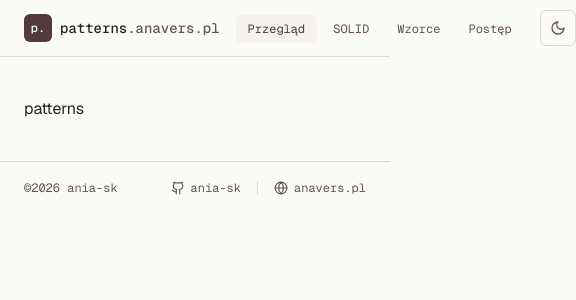
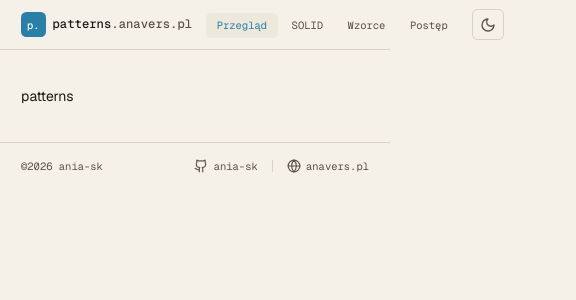
Before and after one commit to ania-sk/patterns, a Next.js app: page / in a window 390 px wide. Shown: the top 300 px of the page, 576 px wide, since content can reach past the window. Built offline with nearby package versions, Linux system fonts and the light colour scheme.

Commit message:
style: globals.css — design tokens, dark/light mode, prose, mobile-first base

```diff
--- a/src/app/globals.css
+++ b/src/app/globals.css
@@ -1,62 +1,219 @@
 @import "tailwindcss";
 @plugin "@tailwindcss/typography";
 
-/* ─── Design tokens ─────────────────────────────────────────── */
 @theme {
-  /* Kolory — mapowane na CSS variables */
+  --font-sans: var(--font-geist-sans), system-ui, sans-serif;
+  --font-mono: var(--font-geist-mono), "Courier New", monospace;
+
   --color-background: var(--background);
   --color-surface: var(--surface);
   --color-surface-hover: var(--surface-hover);
   --color-border: var(--border);
+  --color-border-hi: var(--border-hi);
+
+  --color-text-primary: var(--text-primary);
+  --color-text-muted: var(--text-muted);
+  --color-text-faint: var(--text-faint);
+
   --color-accent: var(--accent);
   --color-accent-hover: var(--accent-hover);
+  --color-accent-bg: var(--accent-bg);
+  --color-accent-mid: var(--accent-mid);
+  --color-accent-border: var(--accent-border);
+
   --color-success: var(--success);
   --color-warning: var(--warning);
   --color-info: var(--info);
-  --color-text-primary: var(--text-primary);
-  --color-text-muted: var(--text-muted);
+  --color-bad: var(--bad);
 
-  /* Fonty */
-  --font-sans: var(--font-geist-sans), system-ui, sans-serif;
-  --font-mono: var(--font-geist-mono), monospace;
+  /* ─── Animacje ───────────────────────────────────────────────── */
+  --ease-drawer: cubic-bezier(0.4, 0, 0.2, 1);
 }
 
-/* ─── CSS variables per motyw ───────────────────────────────── */
+/* ─── Light mode (default) ──────────────────────────────────────── */
 :root {
-  --background: #fafaf8;
-  --surface: #ffffff;
-  --surface-hover: #f5f2f1;
+  --background: #f5f0e8;
+  --surface: #fdfaf4;
+  --surface-hover: #ede8dc;
 
-  --text-primary: #28231c;
-  --text-muted: #655356;
-  --border: #ddd7d4;
+  --text-primary: #1c1814;
+  --text-muted: #5a5148;
+  --text-faint: #9a9088;
 
-  --accent: #513b3c;
-  --accent-hover: #655356;
+  --border: #d8d2c6;
+  --border-hi: #c4bdb0;
 
-  --success: #2e8b57;
-  --warning: #c27c2c;
-  --info: #5aafcf;
+  --accent: #2a7fa8;
+  --accent-hover: #1a5f84;
+  --accent-bg: #e4f4fb;
+  --accent-mid: #2a7fa8;
+  --accent-border: #a8d8ee;
+
+  --success: #2e7d52;
+  --warning: #a0621a;
+  --info: #2a7fa8;
+  --bad: #a03030;
+
+  --plum: #513b3c;
+  --taupe: #655356;
 }
 
+/* ─── Dark mode — zarządzany przez next-themes (.dark na <html>) ─── */
 .dark {
-  --background: #070707;
-  --surface: #28231c;
-  --surface-hover: #332c24;
+  --background: #0f0c09;
+  --surface: #1a1510;
+  --surface-hover: #241e18;
 
-  --text-primary: #fafafa;
-  --text-muted: #b3a4a6;
-  --border: #513b3c;
+  --text-primary: #ede8e0;
+  --text-muted: #9e9188;
+  --text-faint: #5e564e;
+
+  --border: #2e2720;
+  --border-hi: #403830;
 
   --accent: #c1eeff;
-  --accent-hover: #d8f4ff;
+  --accent-hover: #e8f8ff;
+  --accent-bg: #0d1e2a;
+  --accent-mid: #4a8faa;
+  --accent-border: #1a3d54;
 
-  --success: #4caf72;
+  --success: #6dbfa0;
   --warning: #d9a441;
   --info: #c1eeff;
+  --bad: #c07070;
+
+  --plum: #6b4a4b;
+  --taupe: #655356;
 }
-/* ─── Reset ─────────────────────────────────────────────────── */
+
+/* ─── Reset i typografia bazowa ─────────────────────────────────── */
+*,
+*::before,
+*::after {
+  box-sizing: border-box;
+}
+
+html {
+  /* Płynny rozmiar bazowy: 14px mobile → 16px desktop */
+  font-size: clamp(14px, 1.5vw, 16px);
+  /* Zapobiega zoomowi na iOS przy fokusie inputa */
+  -webkit-text-size-adjust: 100%;
+  text-size-adjust: 100%;
+  scroll-behavior: smooth;
+}
+
 body {
+  background-color: var(--background);
   color: var(--text-primary);
-  background: var(--background);
+  font-family: var(--font-sans);
+  line-height: 1.6;
+
+  overflow-x: hidden;
+  -webkit-font-smoothing: antialiased;
+  -moz-osx-font-smoothing: grayscale;
 }
+
+/* ─── Bloki kodu — zawsze ciemne niezależnie od motywu ─────────── */
+/* (konwencja: kod źródłowy = terminal, nie zmienia się z motywem)  */
+.code-block-wrap {
+  background: #070707;
+  color: #d0c8b8;
+}
+
+:focus-visible {
+  outline: 2px solid var(--accent);
+  outline-offset: 2px;
+  border-radius: 2px;
+}
+
+::-webkit-scrollbar {
+  width: 6px;
+  height: 6px;
+}
+::-webkit-scrollbar-track {
+  background: transparent;
+}
+::-webkit-scrollbar-thumb {
+  background: var(--border-hi);
+  border-radius: 3px;
+}
+::-webkit-scrollbar-thumb:hover {
+  background: var(--text-faint);
+}
+
+@keyframes slide-in-right {
+  from {
+    transform: translateX(100%);
+  }
+  to {
+    transform: translateX(0);
+  }
+}
+
+@keyframes slide-out-right {
+  from {
+    transform: translateX(0);
+  }
+  to {
+    transform: translateX(100%);
+  }
+}
+
+@keyframes fade-in {
+  from {
+    opacity: 0;
+  }
+  to {
+    opacity: 1;
+  }
+}
+
+/* ─── Typografia MDX (prose) — nadpisanie domyślnych kolorów ────── */
+/* Tailwind typography plugin używa --tw-prose-* variables          */
+.prose {
+  --tw-prose-body: var(--text-muted);
+  --tw-prose-headings: var(--text-primary);
+  --tw-prose-lead: var(--text-muted);
+  --tw-prose-links: var(--accent);
+  --tw-prose-bold: var(--text-primary);
+  --tw-prose-counters: var(--text-faint);
+  --tw-prose-bullets: var(--border-hi);
+  --tw-prose-hr: var(--border);
+  --tw-prose-quotes: var(--text-primary);
+  --tw-prose-quote-borders: var(--plum);
+  --tw-prose-captions: var(--text-faint);
+  --tw-prose-code: var(--accent);
+  --tw-prose-pre-code: #d0c8b8;
+  --tw-prose-pre-bg: #070707;
+  --tw-prose-th-borders: var(--border);
+  --tw-prose-td-borders: var(--border);
+  max-width: 72ch;
+}
+
+/* ─── Utility: blok kodu w prose zawsze ciemny ─────────────────── */
+.prose pre {
+  background: #070707 !important;
+  border: 1px solid var(--border);
+  border-radius: 3px;
+}
+
+/* Media queries — breakpointy pomocnicze */
+/*
+   mobile-first w Tailwind:
+  - domyślnie: mobile (< 640px)
+  - sm:  640px+
+  - md:  768px+
+  - lg:  1024px+
+  - xl:  1280px+
+*/
+
+@media (prefers-reduced-motion: reduce) {
+  *,
+  *::before,
+  *::after {
+    animation-duration: 0.01ms !important;
+    animation-iteration-count: 1 !important;
+    transition-duration: 0.01ms !important;
+    scroll-behavior: auto !important;
+  }
+}
```
